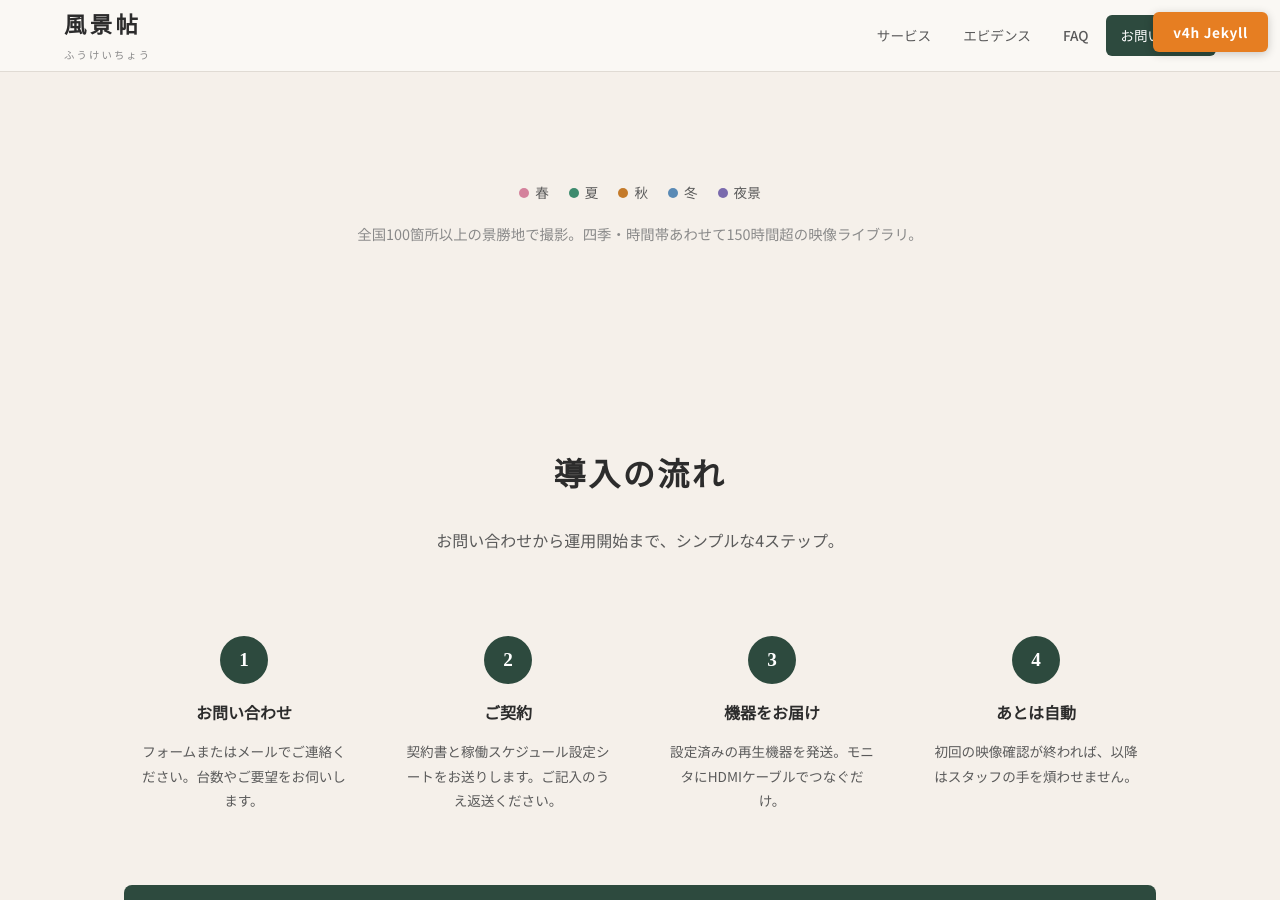
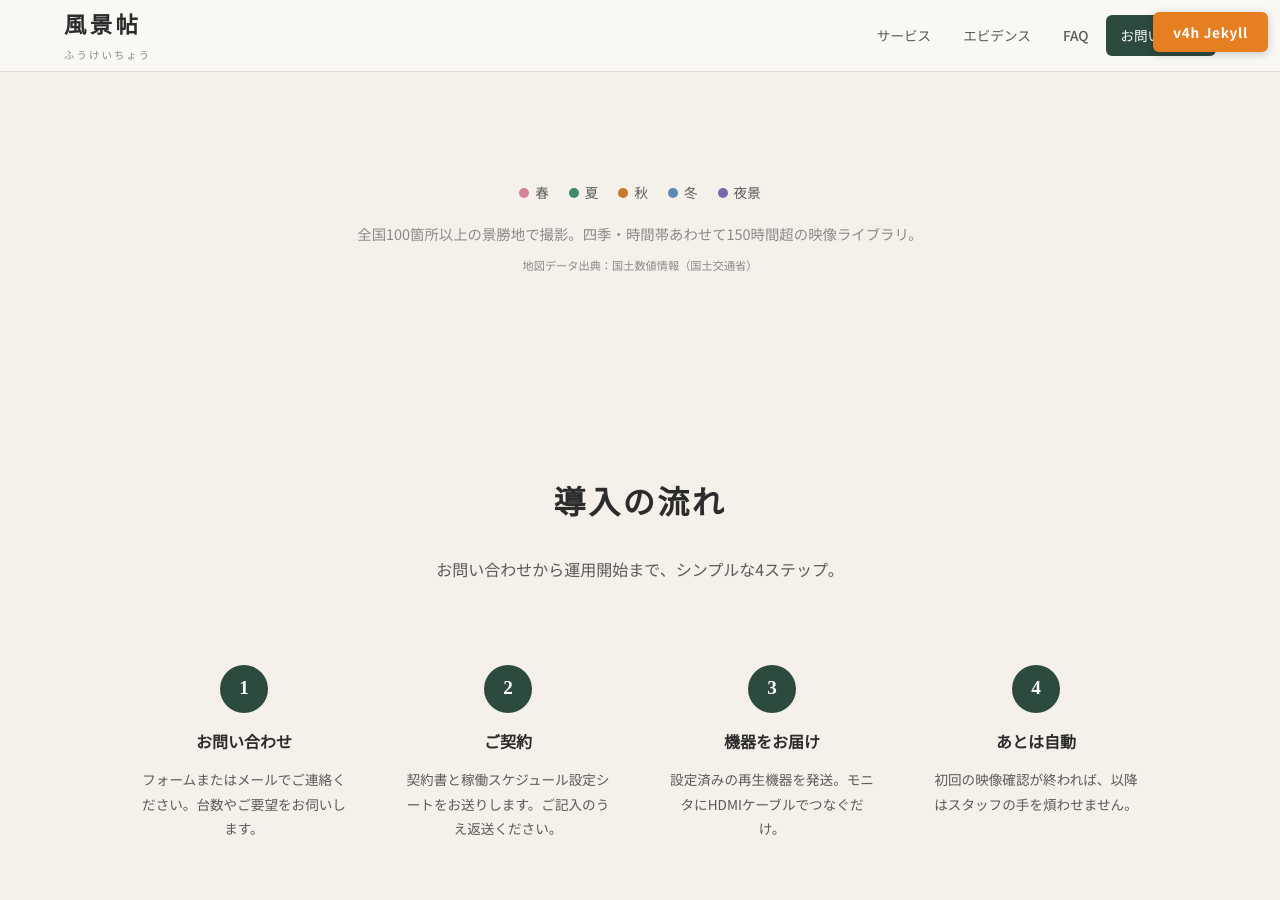
Before and after one commit to dr836gnypeq-ctrl/fukeichou-site, a Jekyll site: the page built from index.html, in a window 1280 px wide and 900 px high, scrolled down 3645 px. Built offline with Jekyll 4.4.1, drawn with Linux system fonts in a browser that asks for light colours; part of the change alters nothing that is shown.

Commit message:
Switch map data to 国土数値情報 (CC BY 4.0) and add source credit

```diff
--- a/_includes/map.html
+++ b/_includes/map.html
@@ -17,6 +17,7 @@
 <span class="legend-item"><span class="legend-dot season-night"></span>夜景</span>
 </div>
 <p class="map-note">全国100箇所以上の景勝地で撮影。四季・時間帯あわせて150時間超の映像ライブラリ。</p>
+<p class="map-source">地図データ出典：国土数値情報（国土交通省）</p>
 </div>
 </section>
 
@@ -72,11 +73,12 @@
 
   var path=d3.geoPath().projection(projection);
 
-  d3.json('https://raw.githubusercontent.com/dataofjapan/land/master/japan.topojson')
+  d3.json('https://raw.githubusercontent.com/K-Oxon/Japan-map-for-BI/main/ja_prefecture_area.topojson')
     .then(function(data){
       d3.select('.map-loading').remove();
 
-      var japan=topojson.feature(data, data.objects.japan);
+      var objName=Object.keys(data.objects)[0];
+      var japan=topojson.feature(data, data.objects[objName]);
 
       svg.append('g')
         .selectAll('path')
--- a/assets/css/style.css
+++ b/assets/css/style.css
@@ -165,3 +165,4 @@ nav{display:none}
 .season-winter{background:#5a8ab5}
 .season-night{background:#7a6aad}
 .map-note{text-align:center;margin-top:16px;font-size:.9rem;color:var(--ink-faint)}
+.map-source{text-align:center;margin-top:8px;font-size:.7rem;color:var(--ink-faint)}
```
